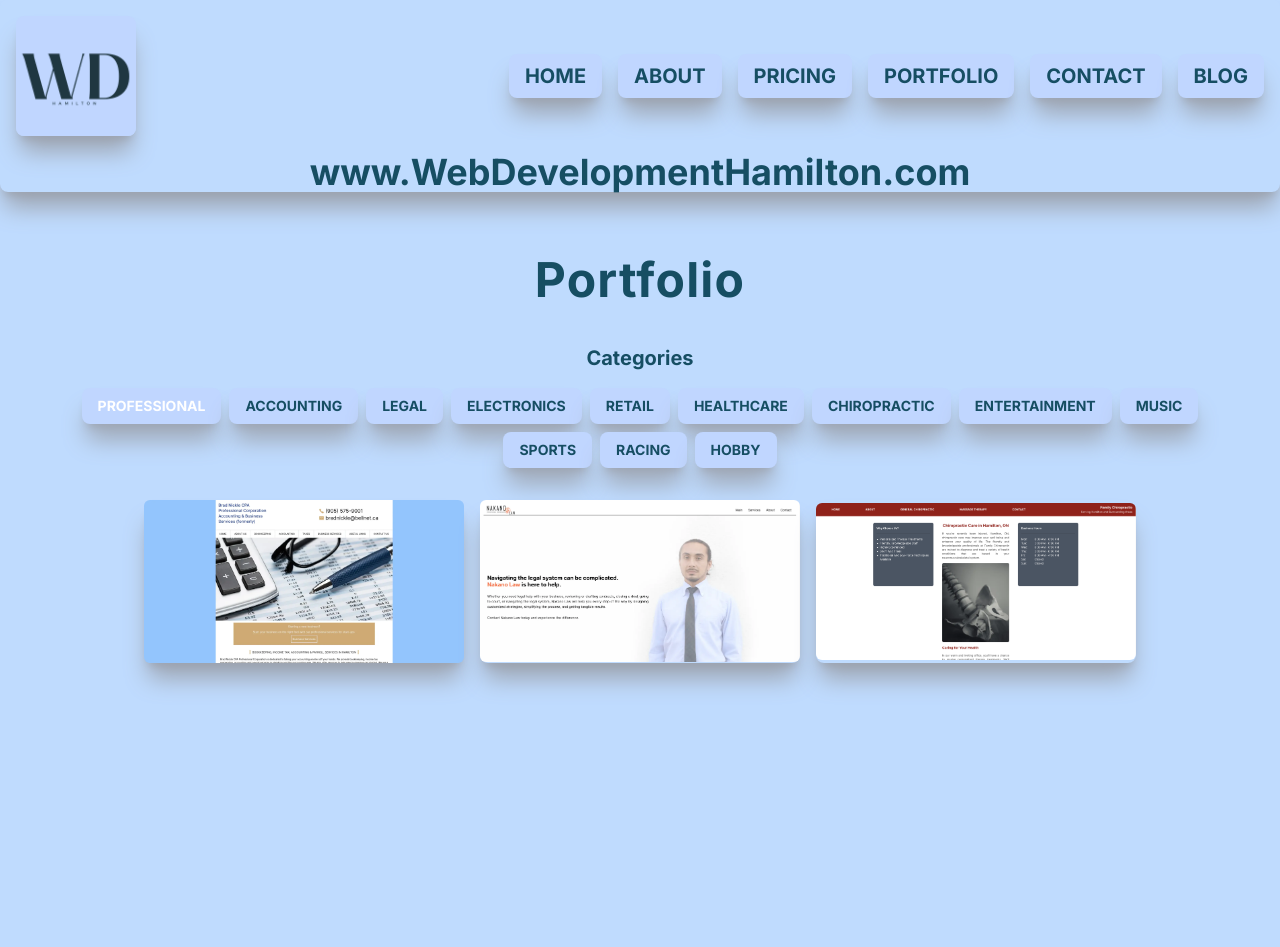
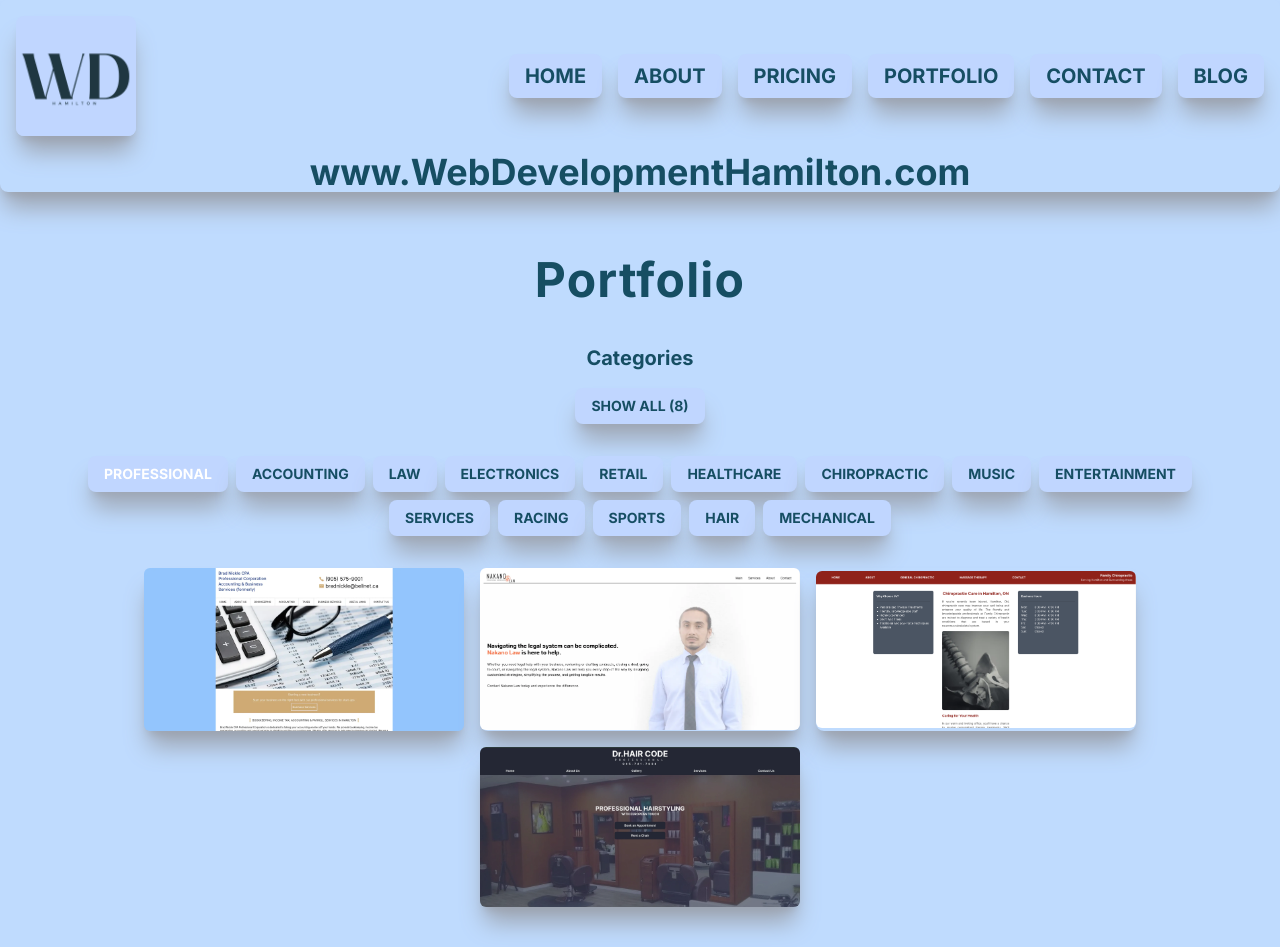
Before and after one commit to GlebTc/wdh_updated_frontend, a Next.js app: page /portfolio in a window 1280 px wide. Both pictures are taken after a click on the item "PROFESSIONAL". Before the commit the page ends 800 px from the top, so only its background shows below. Built offline with nearby package versions, Linux system fonts and the light colour scheme.

Commit message:
Add "show all" button to portfolio

```diff
--- a/src/app/globals.css
+++ b/src/app/globals.css
@@ -5,23 +5,6 @@
 html {
   @apply bg-blue-200 text-cyan-900 font-semibold;
   scroll-behavior: smooth !important;
-}
-
-.main_container {
-  @apply p-5 sm:px-12 py-8 md:py-16;
-}
-
-.floating_container {
-  @apply shadow-xl shadow-gray-400 rounded-lg;
-}
-
-.form_input {
-  @apply border-2 rounded-lg p-3 flex border-gray-300;
-
-}
-
-.text_links {
-  @apply w-full min-h-[20px] text-center text-sm sm:text-lg md:text-xl lg:text-2xl xl:text-4xl font-bold hover:text-cyan-600 duration-300
 }
 
 h1 {
@@ -39,3 +22,25 @@
 p {
   @apply text-base md:text-lg lg:text-2xl text-justify tracking-wide;
 }
+
+/* Custom CSS */
+
+.main_container {
+  @apply p-5 sm:px-12 py-8 md:py-16;
+}
+
+.floating_container {
+  @apply shadow-xl shadow-gray-400 rounded-lg;
+}
+
+.form_input {
+  @apply border-2 rounded-lg p-3 flex border-gray-300;
+}
+
+.text_links {
+  @apply w-full min-h-[20px] text-center text-sm sm:text-lg md:text-xl lg:text-2xl xl:text-4xl font-bold hover:text-cyan-600 duration-300;
+}
+
+.li_one {
+  @apply list-disc ml-4;
+}
--- a/src/app/portfolio/WebDesignPortfolio.tsx
+++ b/src/app/portfolio/WebDesignPortfolio.tsx
@@ -7,12 +7,13 @@
   const componentName = 'WEB_DESIGN_PORTFOLIO';
   const src = '/assets/portfolio_items/';
   const [selectedCategory, setSelectedCategory] = useState<string | null>(null);
+  const [showAllItems, setShowAllItems] = useState<boolean>(true);
 
   // Extract all unique categories from portfolioItems
   const allCategoriesArray = portfolioItems
-    .map(item => item.portfolio_item_category)
+    .map((item) => item.portfolio_item_category)
     .reduce((categories, categoryArray) => {
-      categoryArray.forEach(category => {
+      categoryArray.forEach((category) => {
         if (!categories.includes(category)) {
           categories.push(category);
         }
@@ -22,19 +23,49 @@
 
   // Filter portfolio items based on selected category
   const filteredItems = selectedCategory
-    ? portfolioItems.filter(item => item.portfolio_item_category.includes(selectedCategory))
+    ? portfolioItems.filter((item) =>
+        item.portfolio_item_category.includes(selectedCategory)
+      )
     : portfolioItems;
+
+  const handleCategorySelection = (category: string) => {
+    setSelectedCategory(category);
+    setShowAllItems(false);
+  };
+
+  const handleShowAllItems = () => {
+    setSelectedCategory(null);
+    setShowAllItems(true);
+  };
 
   return (
     <div className={`${componentName}_MAIN_CONTAINER`}>
       <div className={`${componentName}_CATEGORY_SELECTION_CONTAINER`}>
         <h2 className='mb-4'>Categories</h2>
-        <ul className={`${componentName}_CATEGORIES_LIST_CONTAINER flex flex-wrap gap-2 justify-center mb-8`}>
+        {!showAllItems && (
+          <ul
+            className={`${componentName}_CATEGORIES_LIST_CONTAINER flex flex-wrap gap-2 justify-center mb-8`}
+          >
+            <li
+              className={`floating_container text-sm font-bold px-4 py-2 bg-[#C0D6FF] hover:shadow-blue-500 ease-in duration-300 cursor-pointer w-fit uppercase ${
+                showAllItems ? 'bg-[#5651e5] text-white' : ''
+              }`}
+              onClick={handleShowAllItems}
+            >
+              Show All ({portfolioItems.length})
+            </li>
+          </ul>
+        )}
+        <ul
+          className={`${componentName}_CATEGORIES_LIST_CONTAINER flex flex-wrap gap-2 justify-center mb-8`}
+        >
           {allCategoriesArray.map((category, index) => (
             <li
               key={index}
-              className={`floating_container text-sm font-bold px-4 py-2 bg-[#C0D6FF] hover:shadow-blue-500 ease-in duration-300 cursor-pointer w-fit uppercase ${selectedCategory === category ? 'bg-[#5651e5] text-white' : ''}`}
-              onClick={() => setSelectedCategory(category === selectedCategory ? null : category)}
+              className={`floating_container text-sm font-bold px-4 py-2 bg-[#C0D6FF] hover:shadow-blue-500 ease-in duration-300 cursor-pointer w-fit uppercase ${
+                selectedCategory === category ? 'bg-[#5651e5] text-white' : ''
+              }`}
+              onClick={() => handleCategorySelection(category)}
             >
               {category}
             </li>
--- a/src/utils/constants/portfolioItems.json
+++ b/src/utils/constants/portfolioItems.json
@@ -11,7 +11,7 @@
         "portfolio_item_name": "Nakano Law Professional Corporation",
         "portfolio_item_href": "https://nakano-law.netlify.app",
         "portfolio_item_img_name": "nakano_law.webp",
-        "portfolio_item_category": ["professional", "legal"]
+        "portfolio_item_category": ["professional", "law"]
     },
     {
         "isOnMainPage": true,
@@ -25,20 +25,34 @@
         "portfolio_item_name": "Family Chiropractic",
         "portfolio_item_href": "https://www.familychiropractic.org/",
         "portfolio_item_img_name": "family_chiropractic.webp",
-        "portfolio_item_category": ["healthcare", "chiropractic", "professional"]
+        "portfolio_item_category": ["professional", "healthcare", "chiropractic"]
     },
     {
         "isOnMainPage": true,
         "portfolio_item_name": "DJ Mags",
         "portfolio_item_href": "https://djmagsofficial.netlify.app/",
         "portfolio_item_img_name": "djmags.webp",
-        "portfolio_item_category": ["entertainment", "music"]
+        "portfolio_item_category": ["music", "entertainment", "services"]
     },
     {
         "isOnMainPage": true,
         "portfolio_item_name": "Michael Nickle Racing",
         "portfolio_item_href": "https://www.michaelnickleracing.com",
         "portfolio_item_img_name": "michael_nickle_racing.webp",
-        "portfolio_item_category": ["sports", "racing", "hobby"]
+        "portfolio_item_category": ["racing", "sports"]
+    },
+    {
+        "isOnMainPage": false,
+        "portfolio_item_name": "Dr Hair Code",
+        "portfolio_item_href": "https://www.drhaircode.ca/",
+        "portfolio_item_img_name": "dr_hair_code.webp",
+        "portfolio_item_category": ["hair", "professional", "services"]
+    },
+    {
+        "isOnMainPage": false,
+        "portfolio_item_name": "MDS Mechanical Inc",
+        "portfolio_item_href": "https://www.mdsmechanical.ca/",
+        "portfolio_item_img_name": "mds_mechanical_inc.webp",
+        "portfolio_item_category": ["mechanical", "services"]
     }
 ]
```
Also changed, not shown: public/assets/portfolio_items/dr_hair_code.webp (added), public/assets/portfolio_items/mds_mechanical_inc.webp (added).
